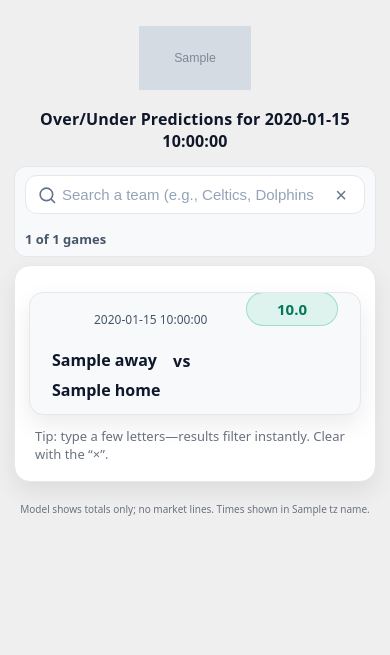
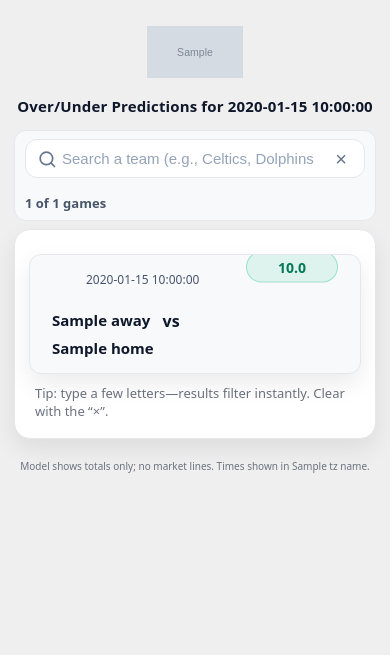
Before and after one commit to vzjavi/bzbetzpredictor, a Flask app: template templates/index.html in a window 390 px wide. Shown: the top 655 px of the page. Run offline with Flask 3, Linux system fonts and the light colour scheme; the template is opened without the code that fills it: most values are stand-ins (such as "Sample title", 1, 10 or a date in 2020); grey boxes marked "Sample" are stand-in pictures.

Commit message:
mobile view changes v5

```diff
--- a/static/styles.css
+++ b/static/styles.css
@@ -386,3 +386,65 @@
     font-size:15px;
   }
 }
+/* ===== Compact iPhone layout — scales everything down neatly ===== */
+@media (max-width: 430px){
+  /* Header + search tighter */
+  .page-wrap{ margin:16px auto; padding:0 14px; }
+  .site-header{ gap:6px; margin-bottom:8px; }
+  .site-header .brand-img{ height:72px !important; }  /* was 84 */
+  .brand-sub{ font-size:15px; font-weight:800; }
+  .controls{ padding:8px 10px; border-radius:12px; }
+  .search input{ padding:10px 36px; font-size:15px; }
+  .results-count{ font-size:13px; }
+
+  /* Card rows */
+  tbody tr{
+    display:block;
+    position:relative;
+    margin:10px 0;
+    padding:10px 12px 12px 12px;
+    border-radius:12px;
+    box-shadow: var(--shadow);
+    /* keep space for the pill so nothing collides */
+    padding-right:96px;  /* was 112 */
+  }
+
+  .cell{ display:block; border:0; padding:0; text-align:left; }
+  .cell.sport{ display:none; } /* hide league on phones */
+
+  /* Matchup line */
+  .matchup-flex{ gap:8px; align-items:center; }
+  .logo{ width:32px !important; height:32px !important; border-radius:8px; }
+  .team{ font-size:15px; font-weight:800; line-height:1.15; }
+  .vs{ margin:0 4px; }
+
+  /* Time below matchup */
+  .cell.time{
+    margin-top:6px;
+    color:var(--text-dim);
+    font-size:12px;
+    padding-left:44px;   /* aligns under logo */
+  }
+
+  /* Predicted Total pill pinned right */
+  .cell.total{ position:absolute; top:12px; right:12px; text-align:right; }
+  .pill{
+    min-width:64px;        /* was 72+ */
+    padding:5px 10px;      /* tighter */
+    font-size:14px;        /* was 15–17 */
+    display:inline-flex; align-items:center; justify-content:center;
+    border-radius:999px;
+  }
+}
+
+/* Extra-small phones (SE / zoomed display) */
+@media (max-width: 380px){
+  .page-wrap{ padding:0 12px; }
+  .site-header .brand-img{ height:64px !important; }
+  .search input{ font-size:14px; }
+  tbody tr{ padding-right:88px; }
+  .pill{ min-width:58px; padding:4px 8px; font-size:13px; }
+  .logo{ width:28px !important; height:28px !important; }
+  .team{ font-size:14px; }
+  .cell.time{ font-size:11px; padding-left:40px; }
+}
```
